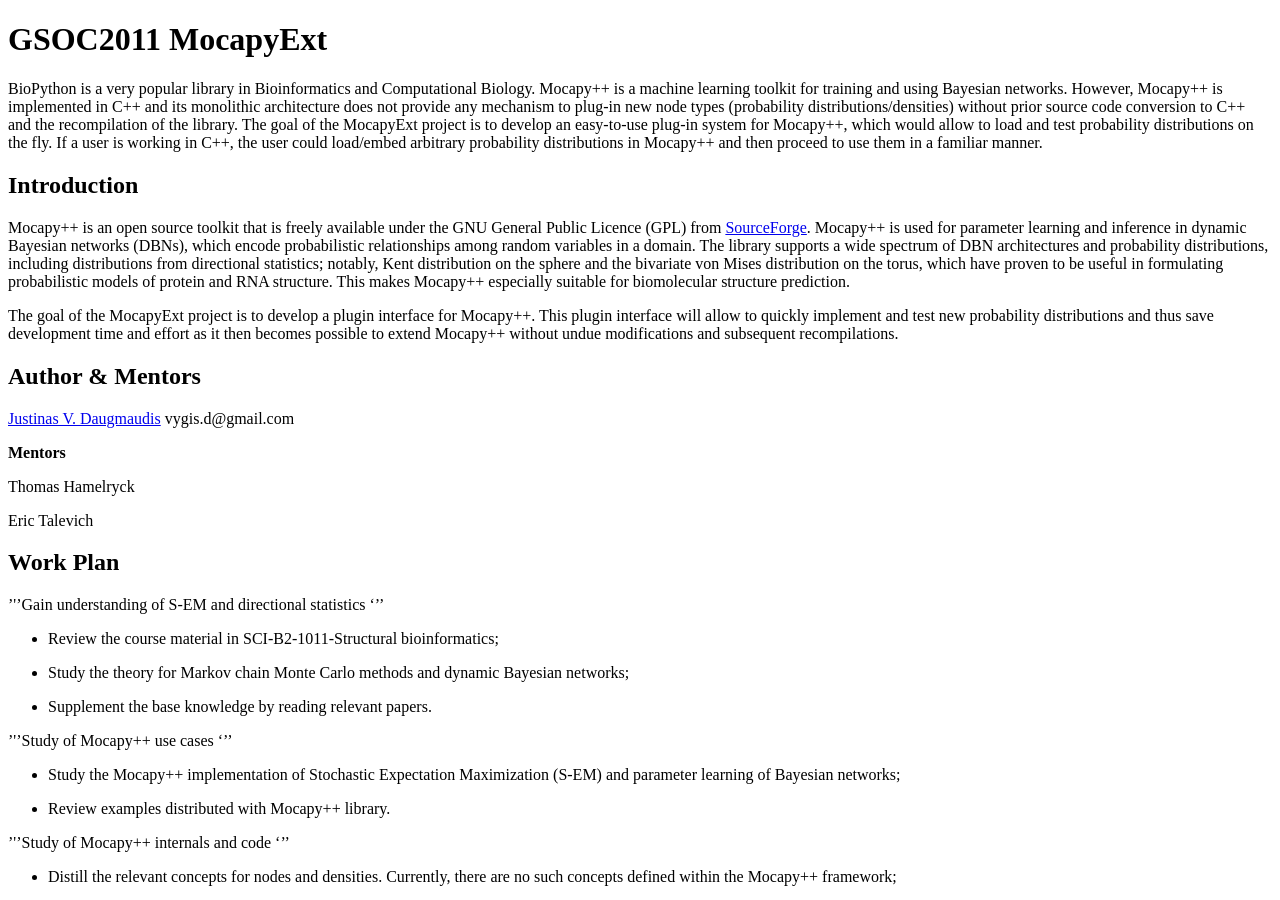
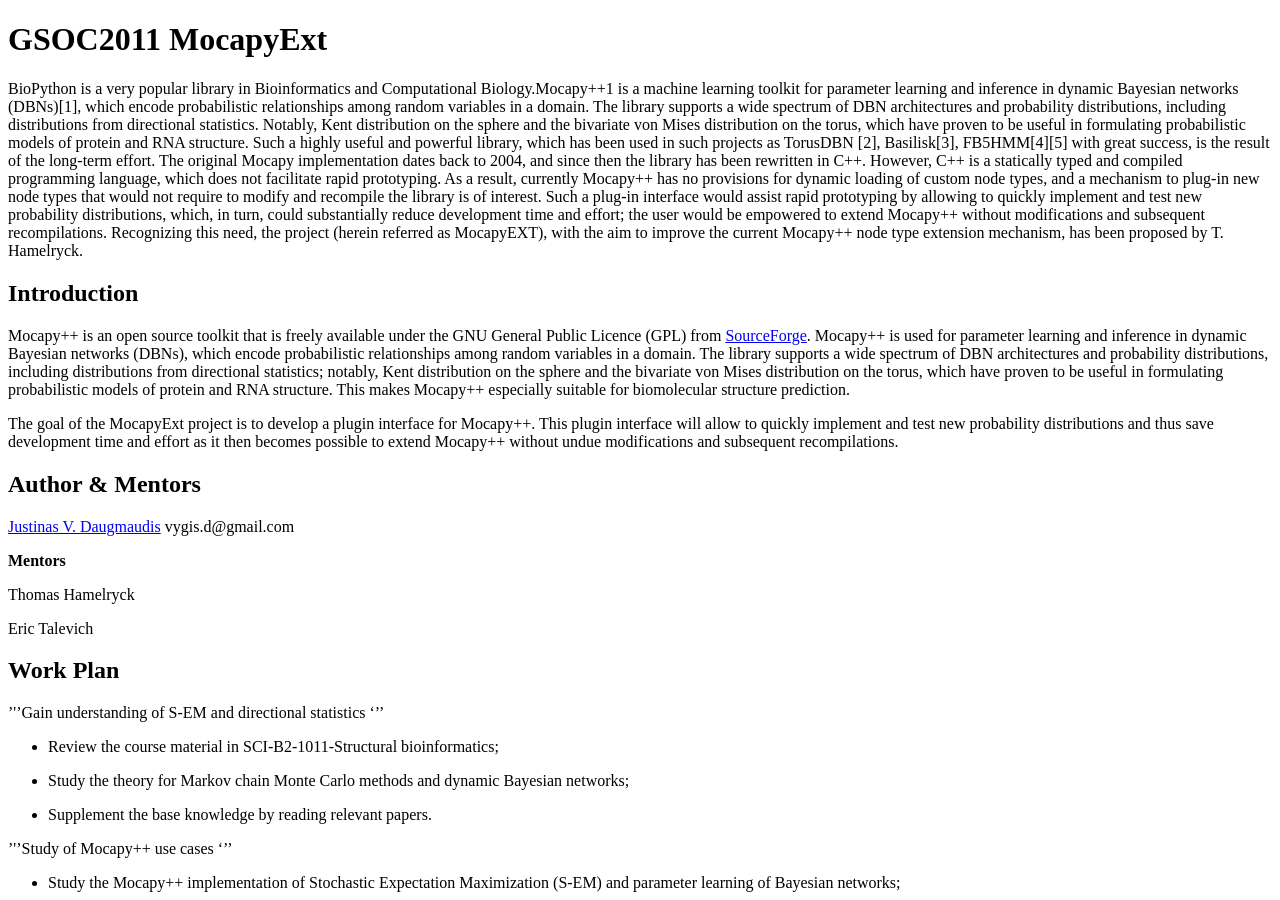
Before and after one commit to biopython/biopython.github.io, a Jekyll site: the page built from wiki/GSOC2011_MocapyExt.md, in a window 1280 px wide and 900 px high. Built offline with Jekyll 4.4.1, drawn with Linux system fonts in a browser that asks for light colours; some of the changed text lies outside the part shown.

Commit message:
Change to wiki page

```diff
--- a/wiki/GSOC2011_MocapyExt.md
+++ b/wiki/GSOC2011_MocapyExt.md
@@ -5,16 +5,30 @@ layout: wiki
 ---
 
 BioPython is a very popular library in Bioinformatics and Computational
-Biology. Mocapy++ is a machine learning toolkit for training and using
-Bayesian networks. However, Mocapy++ is implemented in C++ and its
-monolithic architecture does not provide any mechanism to plug-in new
-node types (probability distributions/densities) without prior source
-code conversion to C++ and the recompilation of the library. The goal of
-the MocapyExt project is to develop an easy-to-use plug-in system for
-Mocapy++, which would allow to load and test probability distributions
-on the fly. If a user is working in C++, the user could load/embed
-arbitrary probability distributions in Mocapy++ and then proceed to use
-them in a familiar manner.
+Biology.Mocapy++1 is a machine learning toolkit for parameter learning
+and inference in dynamic Bayesian networks (DBNs)[1], which encode
+probabilistic relationships among random variables in a domain. The
+library supports a wide spectrum of DBN architectures and probability
+distributions, including distributions from directional statistics.
+Notably, Kent distribution on the sphere and the bivariate von Mises
+distribution on the torus, which have proven to be useful in formulating
+probabilistic models of protein and RNA structure. Such a highly useful
+and powerful library, which has been used in such projects as TorusDBN
+[2], Basilisk[3], FB5HMM[4][5] with great success, is the result of the
+long-term effort. The original Mocapy implementation dates back to 2004,
+and since then the library has been rewritten in C++. However, C++ is a
+statically typed and compiled programming language, which does not
+facilitate rapid prototyping. As a result, currently Mocapy++ has no
+provisions for dynamic loading of custom node types, and a mechanism to
+plug-in new node types that would not require to modify and recompile
+the library is of interest. Such a plug-in interface would assist rapid
+prototyping by allowing to quickly implement and test new probability
+distributions, which, in turn, could substantially reduce development
+time and effort; the user would be empowered to extend Mocapy++ without
+modifications and subsequent recompilations. Recognizing this need, the
+project (herein referred as MocapyEXT), with the aim to improve the
+current Mocapy++ node type extension mechanism, has been proposed by T.
+Hamelryck.
 
 Introduction
 ------------
@@ -480,3 +494,25 @@ this example:
 We can be reasonably sure that performance penalty of using MocapyEXT,
 while not negligible, will not outweight the added value of genericity.
 And in the pure C++ scenario it does not incur any performance cost.
+
+[1] M. Paluszewski and T. Hamelryck. Mocapy++- a toolkit for inference
+and learning in dynamic bayesian networks. BMC bioinformatics,
+11(1):126, 2010.
+
+[2] W. Boomsma, K.V. Mardia, C.C. Taylor, J. Ferkinghoff-Borg, A. Krogh,
+and T. Hamelryck. A generative, probabilistic model of local protein
+structure. Proceedings of the National Academy of Sciences,
+105(26):8932–8937, 2008
+
+[3] Tim Harder, Wouter Boomsma, Martin Paluszewski, Jes Frellsen,
+Kristoffer Johansson, and Thomas Hamelryck. Beyond rotamers: a
+generative, probabilistic model of side chains in proteins. BMC
+Bioinformatics, 11(1):306, 2010.
+
+[4] T. Hamelryck, J.T. Kent, and A. Krogh. Sampling realistic protein
+conformations using local structural bias. PLoS computational biology,
+2(9):e131,2006.
+
+[5] M. Paluszewski and P. Winter. Protein decoy generation using branch
+and bound with efficient bounding. Algorithms in Bioinformatics, pages
+382–393,2008.
```
Also changed, not shown: 1 other file.
